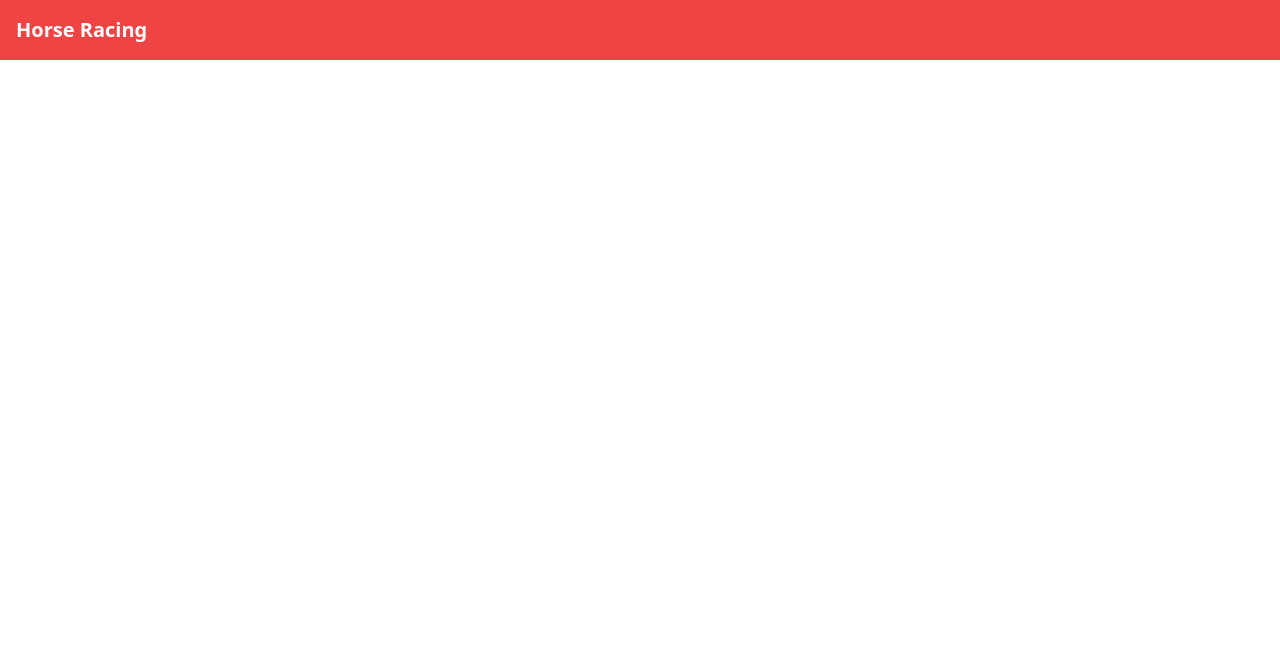
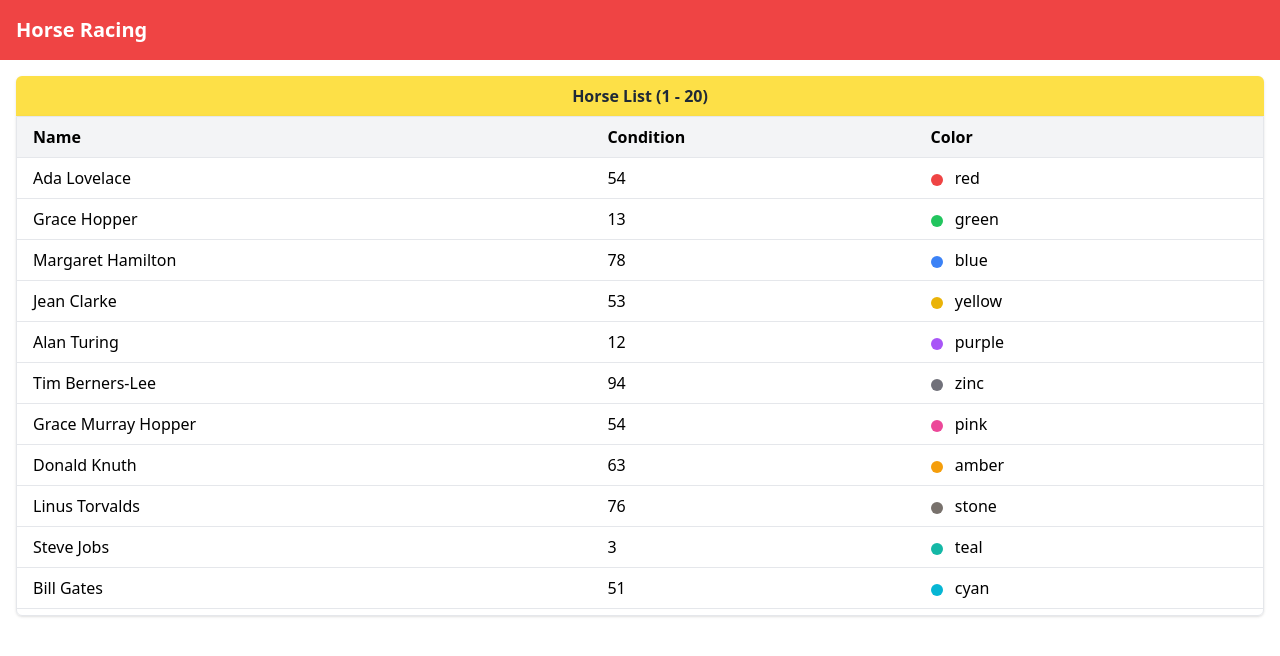
Before and after one commit to MArifSahin/horse-racing-game, a Vue app: page / in a window 1280 px wide. Shown: the top 656 px of the page. Built offline with nearby package versions, Linux system fonts and the light colour scheme.

Commit message:
feat: vuex store setup
- Vuex store is configured for state management
- Horse module is implemented to list horse data by using horse state

```diff
--- a/package.json
+++ b/package.json
@@ -9,7 +9,8 @@
     "preview": "vite preview"
   },
   "dependencies": {
-    "vue": "^3.5.13"
+    "vue": "^3.5.13",
+    "vuex": "^4.1.0"
   },
   "devDependencies": {
     "@vitejs/plugin-vue": "^5.2.1",
--- a/src/App.vue
+++ b/src/App.vue
@@ -2,9 +2,51 @@
   <div class="bg-red-500 p-4 flex justify-between items-center">
     <h1 class="text-white text-xl font-bold">Horse Racing</h1>
   </div>
+  <div class="p-4">
+    <div class="bg-yellow-300 px-4 py-2 font-bold text-gray-800 text-center rounded-t-md shadow">
+      Horse List (1 - 20)
+    </div>
+
+    <div class="overflow-y-auto max-h-[500px] border rounded-b-md shadow">
+      <table class="w-full text-left table-auto">
+        <thead class="bg-gray-100 border-b sticky top-0 z-10">
+          <tr>
+            <th class="px-4 py-2 font-semibold">Name</th>
+            <th class="px-4 py-2 font-semibold">Condition</th>
+            <th class="px-4 py-2 font-semibold">Color</th>
+          </tr>
+        </thead>
+        <tbody>
+          <tr
+            v-for="horse in store.getters['horseStore/allHorses']"
+            :key="horse.id"
+            class="hover:bg-gray-50 border-b"
+          >
+            <td class="px-4 py-2">{{ horse.name }}</td>
+            <td class="px-4 py-2">{{ horse.condition }}</td>
+            <td class="px-4 py-2">
+              <span
+                class="inline-block w-3 h-3 rounded-full mr-2 align-middle"
+                :class="`bg-${horse.color}-500`"
+              ></span>
+              {{ horse.color }}
+            </td>
+          </tr>
+        </tbody>
+      </table>
+    </div>
+  </div>
 </template>
 
 <script setup lang="ts">
+import { useStore } from 'vuex'
+import { onMounted } from 'vue'
+
+const store = useStore()
+
+onMounted(() => {
+  store.dispatch('horseStore/generateHorses')
+})
 </script>
 
 <style scoped>
--- /dev/null
+++ b/src/constants/horse-values.ts
@@ -0,0 +1,22 @@
+export const HORSES = [
+    { name: "Ada Lovelace", color: "red" },
+    { name: "Grace Hopper", color: "green" },
+    { name: "Margaret Hamilton", color: "blue" },
+    { name: "Jean Clarke", color: "yellow" },
+    { name: "Alan Turing", color: "purple" },
+    { name: "Tim Berners-Lee", color: "zinc" },
+    { name: "Grace Murray Hopper", color: "pink" },
+    { name: "Donald Knuth", color: "amber" },
+    { name: "Linus Torvalds", color: "stone" },
+    { name: "Steve Jobs", color: "teal" },
+    { name: "Bill Gates", color: "cyan" },
+    { name: "Dennis Ritchie", color: "violet" },
+    { name: "Bjarne Stroustrup", color: "indigo" },
+    { name: "Ken Thompson", color: "fuchsia" },
+    { name: "James Gosling", color: "rose" },
+    { name: "Brendan Eich", color: "sky" },
+    { name: "Guido van Rossum", color: "emerald" },
+    { name: "Yukihiro Matsumoto", color: "orange" },
+    { name: "Anders Hejlsberg", color: "lime" },
+    { name: "Brian Kernighan", color: "slate" },
+  ];
--- /dev/null
+++ b/src/store/index.ts
@@ -0,0 +1,10 @@
+import { createStore } from 'vuex'
+import horseStore from './modules/horse-store'
+
+const store = createStore({
+  modules: {
+    horseStore
+  }
+})
+
+export default store
--- /dev/null
+++ b/src/store/modules/horse-store.ts
@@ -0,0 +1,35 @@
+import type { Module } from 'vuex'
+import type { Horse } from '@/types/horse'
+import { HORSES } from '@/constants/horse-values'
+interface HorsesState {
+  horses: Horse[]
+}
+
+const horsesModule: Module<HorsesState, any> = {
+  namespaced: true,
+  state: () => ({
+    horses: []
+  }),
+  mutations: {
+    setHorses(state: { horses: Horse[] }, horses: Horse[]) {
+      state.horses = horses
+    }
+  },
+  actions: {
+    generateHorses({ commit }: { commit: any }) {
+      const horses: Horse[] = Array.from({ length: 20 }, (_, i) => ({
+        id: i + 1,
+        name: HORSES[i % HORSES.length].name,
+        color: HORSES[i % HORSES.length].color,
+        condition: Math.floor(Math.random() * 100) + 1
+      }))
+
+      commit('setHorses', horses)
+    }
+  },
+  getters: {
+    allHorses: (state: { horses: any }) => state.horses
+  }
+}
+
+export default horsesModule
--- /dev/null
+++ b/src/types/horse.ts
@@ -0,0 +1,6 @@
+export interface Horse {
+    id: number
+    name: string
+    color: string
+    condition: number
+  }
--- /dev/null
+++ b/src/vuex.d.ts
@@ -0,0 +1,6 @@
+declare module "vuex" {
+    export * from "vuex/types/index.d.ts";
+    export * from "vuex/types/helpers.d.ts";
+    export * from "vuex/types/logger.d.ts";
+    export * from "vuex/types/vue.d.ts";
+  }
--- a/tailwind.config.js
+++ b/tailwind.config.js
@@ -8,4 +8,9 @@ module.exports = {
     extend: {},
   },
   plugins: [],
+  safelist: [
+    {
+      pattern: /^bg-(red|green|blue|yellow|purple|orange|pink|amber|lime|teal|cyan|violet|indigo|fuchsia|rose|sky|emerald|stone|zinc|slate)-500$/
+    }
+  ],
 }
--- a/tsconfig.app.json
+++ b/tsconfig.app.json
@@ -2,6 +2,10 @@
   "extends": "@vue/tsconfig/tsconfig.dom.json",
   "compilerOptions": {
     "tsBuildInfoFile": "./node_modules/.tmp/tsconfig.app.tsbuildinfo",
+    "baseUrl": ".",
+    "paths": {
+      "@/*": ["src/*"]
+    },
 
     /* Linting */
     "strict": true,
--- a/vite.config.ts
+++ b/vite.config.ts
@@ -4,4 +4,9 @@ import vue from '@vitejs/plugin-vue'
 // https://vite.dev/config/
 export default defineConfig({
   plugins: [vue()],
+  resolve: {
+    alias: {
+      '@': '/src'
+    }
+  }
 })
```
Also changed, not shown: src/main.ts (+5 -2 lines), 1 other file (tests, documents, lock files or other folders).
